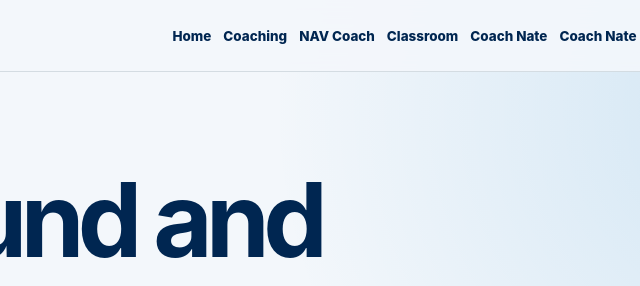
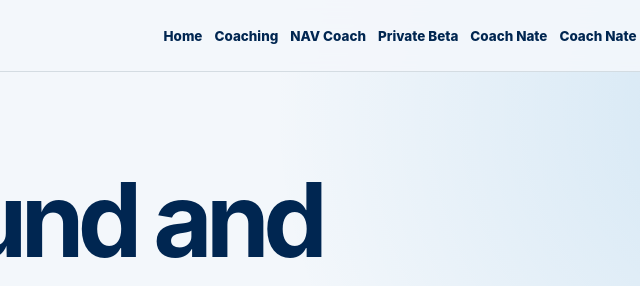
Before and after one commit to Cracked-Hacker/NAV, a website with bundled scripts: page resume.html in a window 1280 px wide. Shown: the top 286 px of the page, 419-1059 px from the left. Built offline with nearby package versions, Linux system fonts and the light colour scheme.

Commit message:
Reconcile finished-only release: resume.html

```diff
--- a/resume.html
+++ b/resume.html
@@ -4,7 +4,7 @@
 <link rel="canonical" href="https://coach-nate.netlify.app/resume.html">
 <meta property="og:title" content="Coach Nate | Résumé, Work &amp; Research | NAV"><meta property="og:description" content="A public résumé for NAV founder Nathan Holochwost with education, coaching hours, teaching, research, and a peer-reviewed publication."><meta property="og:type" content="website"><meta property="og:url" content="https://coach-nate.netlify.app/resume.html">
 <title>Coach Nate | Résumé, Work &amp; Research | NAV</title><link rel="stylesheet" href="style.css"></head>
-<body><a class="skip-link" href="#main">Skip to content</a><header class="site-header"><a class="brand" href="index.html" aria-label="NAV home"><span class="brand-mark">NAV</span><span class="brand-copy">COACHING · EDUCATION · TRAINING</span></a><nav class="desktop-nav" aria-label="Primary"><a  href="index.html">Home</a><a  href="coaching.html">Coaching</a><a  href="nav-coach.html">NAV Coach</a><a  href="classroom/index.html">Classroom</a><a  href="coach-nate.html">Coach Nate</a><a data-nav-login href="account/auth.html?mode=login">Sign In</a><a class="nav-signup" data-nav-signup href="account/auth.html?mode=signup">Create Account</a></nav><details class="mobile-nav"><summary aria-label="Open navigation">Menu</summary><nav aria-label="Mobile primary"><a  href="index.html">Home</a><a  href="coaching.html">Coaching</a><a  href="nav-coach.html">NAV Coach</a><a  href="classroom/index.html">Classroom</a><a  href="coach-nate.html">Coach Nate</a><a data-nav-login href="account/auth.html?mode=login">Sign In</a><a class="nav-signup" data-nav-signup href="account/auth.html?mode=signup">Create Account</a></nav></details></header><main id="main"><div class="wrap">
+<body><a class="skip-link" href="#main">Skip to content</a><header class="site-header"><a class="brand" href="index.html" aria-label="NAV home"><span class="brand-mark">NAV</span><span class="brand-copy">COACHING · EDUCATION · TRAINING</span></a><nav class="desktop-nav" aria-label="Primary"><a  href="index.html">Home</a><a  href="coaching.html">Coaching</a><a  href="nav-coach.html">NAV Coach</a><a  href="classroom/index.html">Private Beta</a><a  href="coach-nate.html">Coach Nate</a><a data-nav-login href="account/auth.html?mode=login">Sign In</a><a class="nav-signup" data-nav-signup href="account/auth.html?mode=signup">Create Account</a></nav><details class="mobile-nav"><summary aria-label="Open navigation">Menu</summary><nav aria-label="Mobile primary"><a  href="index.html">Home</a><a  href="coaching.html">Coaching</a><a  href="nav-coach.html">NAV Coach</a><a  href="classroom/index.html">Private Beta</a><a  href="coach-nate.html">Coach Nate</a><a data-nav-login href="account/auth.html?mode=login">Sign In</a><a class="nav-signup" data-nav-signup href="account/auth.html?mode=signup">Create Account</a></nav></details></header><main id="main"><div class="wrap">
 <section class="page-hero"><p class="eyebrow">Coach Nate · résumé</p><h1>Background and experience.</h1><p class="lead">Selected public résumé details from November 9, 2026. Work hours below are self-reported résumé estimates, not independently audited timesheets.</p><div class="button-row"><a class="button secondary" href="coach-nate.html">Back to Coach Nate</a><a class="button lime" href="https://docs.google.com/forms/d/e/1FAIpQLSe9PMHqtbUqTVsK7YZ5N22228zVhpwugwJG4Cor2sepC-_1Tg/viewform?usp=header">Coaching inquiry</a></div></section>
 <section class="section"><div class="grid-2"><div class="card"><p class="eyebrow">Education · 2023</p><h2>Western Washington University</h2><p>B.S. Kinesiology (pre-healthcare specialization), B.A. Biology, Chemistry minor.</p><p>Experience as an undergraduate teaching assistant for BIOL 348 Anatomy &amp; Physiology (60+ hours in 2022).</p></div><div class="card"><p class="eyebrow">Certifications, historical</p><h2>Fitness, healthcare, and first aid.</h2><p>The résumé lists CNA, CPT, BLS, CPR, First Aid, and Responsive Web Design training. Currency and renewal status of each credential are not verified on this page.</p></div></div></section>
 <section class="section"><div class="section-head"><div><p class="eyebrow">Professional experience</p><h2>Practice, not just theory.</h2></div></div><div class="grid-2"><article class="card"><h3>Blinnergy · Woodinville</h3><p>Personal trainer, strength coach, and group fitness instructor since June 2025; <strong>1,300+ hours</strong> reported on the November 2026 résumé.</p></article><article class="card"><h3>EXOS at Google SLU · Seattle</h3><p>Fitness trainer since March 2026; <strong>700+ hours</strong> reported on the November 2026 résumé.</p></article></div><p>Additional experience includes patient care as a CNA and clinical aide, volunteer powerlifting and athletic coaching, youth lacrosse coaching, and founding NAV.</p></section>
```
